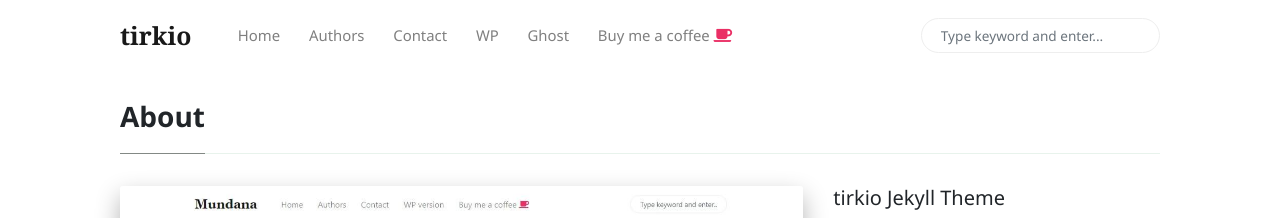
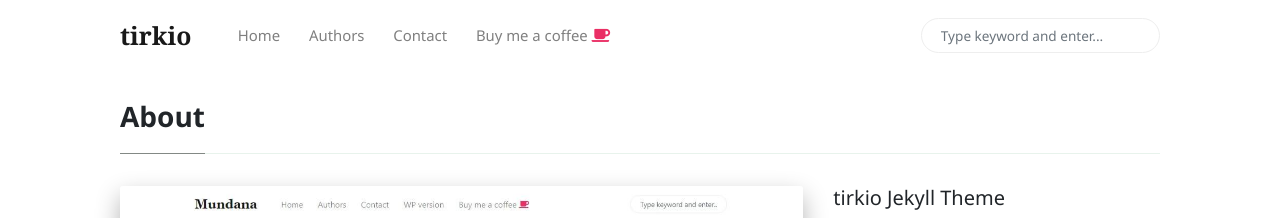
Before and after one commit to tirkio/www.tirkio.com, a Jekyll site: the page built from _pages/about.md, in a window 1280 px wide. Shown: the top 218 px of the page. Built offline with Jekyll 4.4.1, drawn with Linux system fonts in a browser that asks for light colours; nearby versions of some CDN libraries; comment, search, counter and statistics services are not loaded.

```diff
--- a/_includes/menu-header.html
+++ b/_includes/menu-header.html
@@ -10,11 +10,6 @@
 <a class="nav-link" href="{{site.baseurl}}/contact.html">Contact</a>
 </li>
 <li class="nav-item">
-<a target="_blank" class="nav-link" href="https://www.wowthemes.net/themes/tirkio-wordpress/">WP</a>
+<a target="_blank" class="nav-link" href="https://www.buymeacoffee.com/tirkio">Buy me a coffee <i class="fa fa-coffee
+text-danger"></i></a>
 </li>
-<li class="nav-item">
-<a target="_blank" class="nav-link" href="https://www.wowthemes.net/themes/tirkio-ghost/">Ghost</a>
-</li>
-<li class="nav-item">
-<a target="_blank" class="nav-link" href="https://www.wowthemes.net/donate/">Buy me a coffee <i class="fa fa-coffee text-danger"></i></a>
-</li>
```
